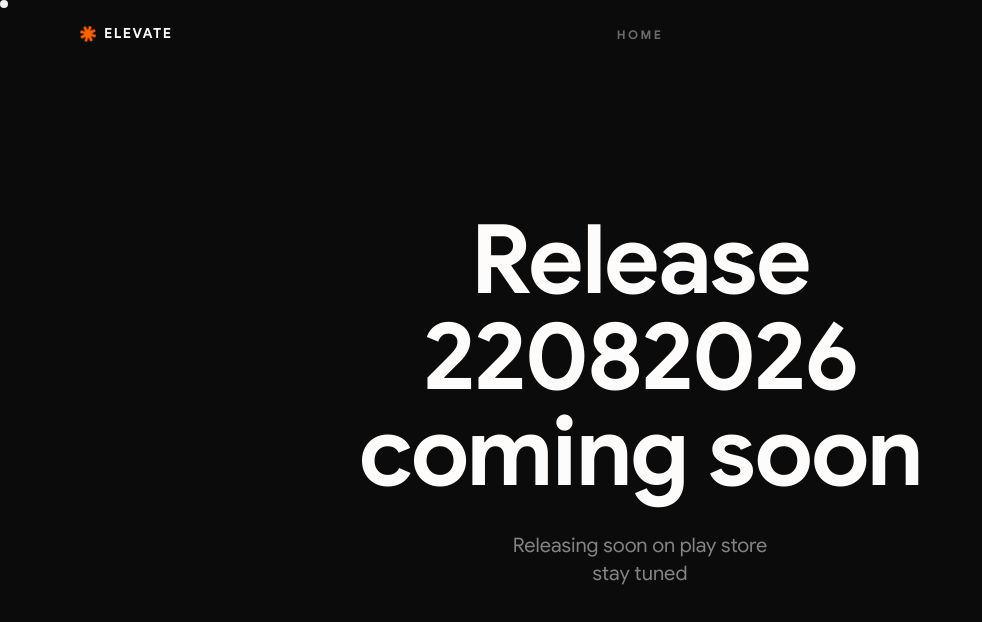
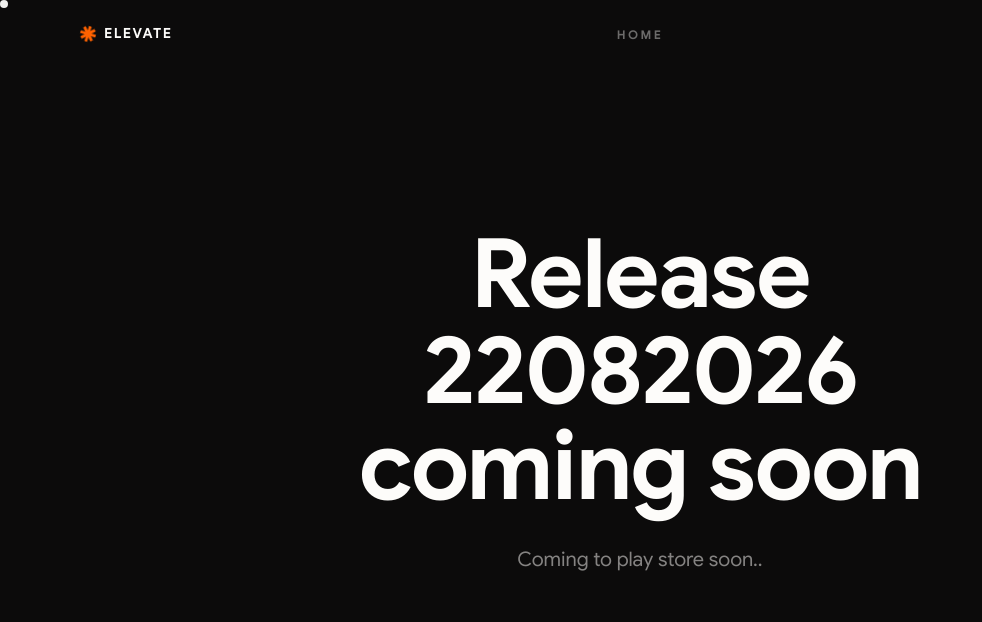
Before and after one commit to duskdynamicsproductions/elevate, a React (Vite) app: page /download in a window 1280 px wide. Shown: the top 622 px of the page, without its empty margins (0-982 px from the left). Built offline with nearby package versions, Linux system fonts and the light colour scheme; a web font is replaced by a local one.

Commit message:
feat: Update download page subtitle text to 'Coming to play store soon..'

```diff
--- a/src/DownloadPage.tsx
+++ b/src/DownloadPage.tsx
@@ -38,8 +38,7 @@ export function DownloadPage() {
             Release 22082026<br/>coming soon
           </h1>
           <p className="mb-12 text-base leading-relaxed text-elevate-paper/50 md:text-xl max-w-xl mx-auto animate-fade-in" style={{ animationDelay: '100ms' }}>
-            Releasing soon on play store<br />
-            stay tuned
+            Coming to play store soon..
           </p>
         </div>
       </main>
```
